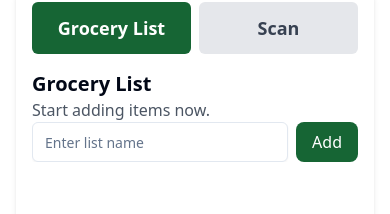
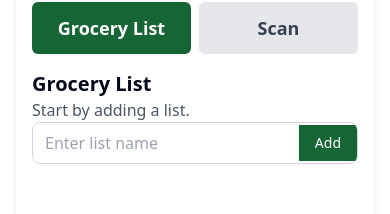
Before and after one commit to rethissunstar/rethis-grocery, a Next.js app: page / in a window 390 px wide. Shown: the part 158-372 px from the top of the page. Built offline with nearby package versions, Linux system fonts and the light colour scheme.

Commit message:
updated button to be in the input to avoid being pushed off the screen on mobile test case

```diff
--- a/src/app/page.js
+++ b/src/app/page.js
@@ -71,9 +71,9 @@ export default function Home() {
       content: (
         <>
           <h2 className="text-xl font-bold">Grocery List</h2>
-          <p className="text-gray-600">Start adding items now.</p>
+          <p className="text-gray-600">Start by adding a list.</p>
 
-          <div className="flex space-x-2 w-full max-w-full overflow-hidden">
+          {/* <div className="flex space-x-2 w-full max-w-full overflow-hidden">
   <Input
     className="flex-1 min-w-0"
     placeholder="Enter list name"
@@ -83,7 +83,23 @@ export default function Home() {
   <Button onClick={handleCreateList} className="shrink-0">
     Add
   </Button>
+</div> */}
+<div className="flex w-full items-center rounded-lg border border-gray-300 bg-white overflow-hidden focus-within:ring-2 focus-within:ring-blue-500">
+  <input
+    type="text"
+    placeholder="Enter list name"
+    value={listName}
+    onChange={(e) => setListName(e.target.value)}
+    className="flex-1 px-3 py-2 text-base focus:outline-none"
+  />
+  <button
+    onClick={handleCreateList}
+    className="bg-green-800 text-white px-4 py-2 text-sm font-medium hover:bg-green-900 focus:outline-none "
+  >
+    Add
+  </button>
 </div>
+
 
 
           {lists.length > 0 && (
```
